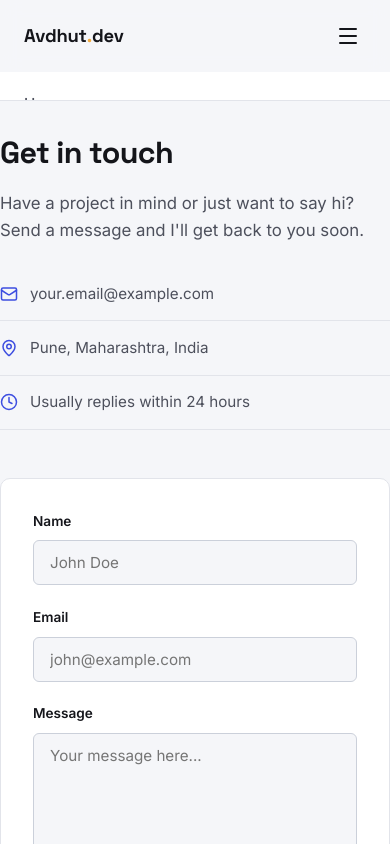
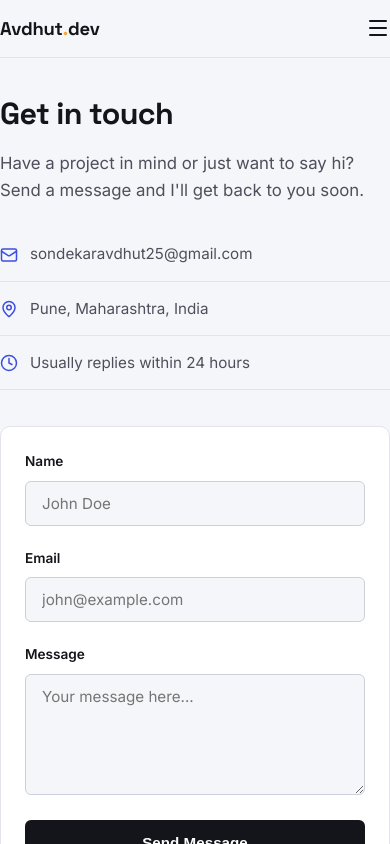
Before and after one commit to sondekaravdhut25-bot/Portfolio, a React (Vite) app in the folder frontend/: page /contact in a window 390 px wide. Shown: the top 844 px of the page. Built offline with nearby package versions, Linux system fonts and the light colour scheme.

Commit message:
email setting

```diff
--- a/frontend/src/index.css
+++ b/frontend/src/index.css
@@ -204,37 +204,54 @@ img {
   border: none;
   color: var(--ink);
   cursor: pointer;
-  padding: 0.4rem;
+  padding: 0.6rem;
+  margin: -0.6rem;
 }
 
 @media (max-width: 800px) {
   .nav-toggle {
     display: flex;
+    order: 2;
   }
 
+  .nav-content {
+    flex-wrap: wrap;
+    height: auto;
+    padding: 0.85rem 0;
+  }
+
+  .nav-logo {
+    order: 1;
+  }
+
+  /* Closed by default: zero padding AND zero max-height, so no
+     sliver of padding/border is left visible (max-height alone
+     does not collapse a box's own padding). */
   .nav-links {
-    position: absolute;
-    top: var(--header-h);
-    left: 0;
-    right: 0;
+    order: 3;
+    flex-basis: 100%;
     background-color: var(--surface);
-    border-bottom: 1px solid var(--border);
     flex-direction: column;
     align-items: flex-start;
     gap: 0;
-    padding: 0.5rem 1.5rem 1.25rem;
+    padding: 0;
     max-height: 0;
     overflow: hidden;
-    transition: max-height 0.25s ease;
+    transition: max-height 0.25s ease, padding 0.25s ease;
   }
 
+  /* In normal document flow (not position:absolute), so opening
+     the menu pushes the page content down instead of covering it. */
   .nav-links.open {
-    max-height: 20rem;
+    max-height: 24rem;
+    padding: 0.5rem 0 1rem;
+    border-top: 1px solid var(--border);
+    margin-top: 0.6rem;
   }
 
   .nav-links a {
     width: 100%;
-    padding: 0.75rem 0;
+    padding: 0.85rem 0;
     border-bottom: 1px solid var(--border);
   }
 
@@ -836,6 +853,10 @@ img {
 }
 
 @media (max-width: 640px) {
+  .main-content {
+    padding: 2rem 0;
+  }
+
   .hero-buttons {
     flex-direction: column;
     align-items: stretch;
@@ -849,6 +870,7 @@ img {
   .footer-content {
     flex-direction: column;
     text-align: center;
+    gap: 1.25rem;
   }
 
   .timeline {
@@ -858,4 +880,21 @@ img {
   .timeline-item::before {
     left: -1.5rem;
   }
+
+  .timeline-card {
+    padding: 1.35rem 1.25rem;
+  }
+
+  .contact-grid {
+    gap: 2.25rem;
+  }
+
+  .form-container {
+    padding: 1.5rem;
+  }
+
+  .code-panel-body {
+    font-size: 0.8rem;
+    padding: 1.25rem 1rem;
+  }
 }
--- a/frontend/src/pages/contact.jsx
+++ b/frontend/src/pages/contact.jsx
@@ -229,7 +229,7 @@ export default function Contact() {
 
           <div className="contact-fact">
             <Mail size={18} />
-            <a href="mailto:your.email@example.com">your.email@example.com</a>
+            <a href="mailto:sondekaravdhut25@gmail.com">sondekaravdhut25@gmail.com</a>
           </div>
           <div className="contact-fact">
             <MapPin size={18} />
```
